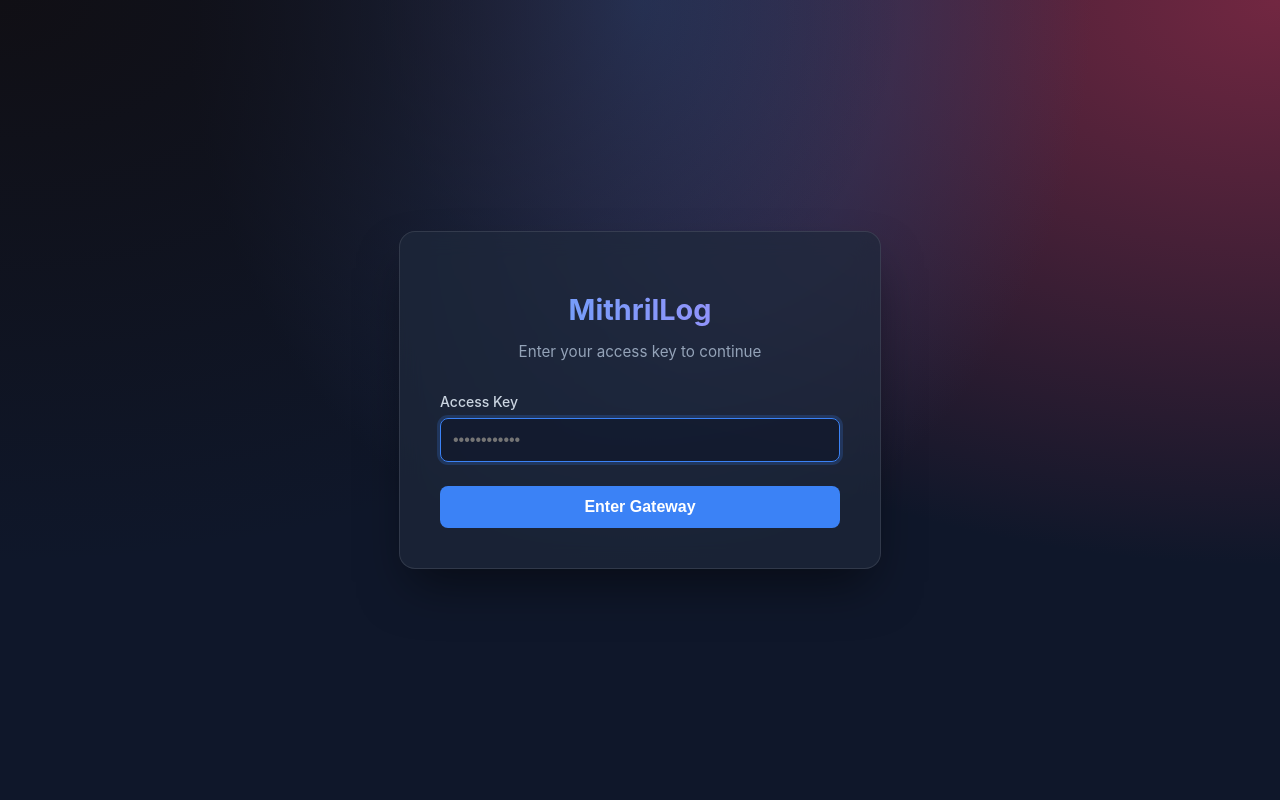
After one commit to ItsXcr9/MithrilLog, a FastAPI app: template gateway/app/templates/login.html in a window 1280 px wide. The commit adds this page. Run offline with FastAPI, Linux system fonts and the light colour scheme; the template is opened without the code that fills it, so the values that code supplies are empty.

Commit message:
feat: Add centralized gateway with auth and routing, update dashboard paths

```diff
--- a/app/templates/dashboard.html
+++ b/app/templates/dashboard.html
@@ -4,8 +4,8 @@
     <meta charset="utf-8" />
     <meta name="viewport" content="width=device-width, initial-scale=1" />
     <title>{{ title }}</title>
-    <link rel="stylesheet" href="/static/styles.css" />
-    <link rel="stylesheet" href="/static/tail-search.css" />
+    <link rel="stylesheet" href="static/styles.css" />
+    <link rel="stylesheet" href="static/tail-search.css" />
     <script src="https://cdn.jsdelivr.net/npm/d3@7.8.5/dist/d3.min.js" onerror="console.error('Failed to load D3 from jsdelivr, trying unpkg...'); this.onerror=null; this.src='https://unpkg.com/d3@7.8.5/dist/d3.min.js';"></script>
   </head>
   <body>
@@ -215,6 +215,6 @@
       </article>
     </template>
 
-    <script src="/static/dashboard.js" defer></script>
+    <script src="static/dashboard.js" defer></script>
   </body>
 </html>
--- a/docker-compose.yml
+++ b/docker-compose.yml
@@ -13,8 +13,8 @@ services:
       - /etc/localtime:/etc/localtime:ro
       - /etc/timezone:/etc/timezone:ro
     ports:
-      - "5514:5514/udp"
-      - "5614:5614"
+      - "5516:5514/udp"
+      - "5616:5614"
     env_file:
       - .env
     environment:
@@ -27,7 +27,7 @@ services:
     command: ["uvicorn", "app.main:app", "--host", "0.0.0.0", "--port", "9000"]
     working_dir: /app
     ports:
-      - "9000:9000"
+      - "127.0.0.1:9800:9000"
     volumes:
       - ./data:/app/data
       - ./configs:/app/configs
--- /dev/null
+++ b/gateway/app/templates/login.html
@@ -0,0 +1,154 @@
+<!DOCTYPE html>
+<html lang="en">
+<head>
+    <meta charset="UTF-8">
+    <meta name="viewport" content="width=device-width, initial-scale=1.0">
+    <title>MithrilLog Gateway</title>
+    <style>
+        :root {
+            --bg-color: #0f172a;
+            --card-bg: rgba(30, 41, 59, 0.7);
+            --text-color: #e2e8f0;
+            --accent-color: #3b82f6;
+            --accent-hover: #2563eb;
+            --error-color: #ef4444;
+        }
+
+        body {
+            margin: 0;
+            padding: 0;
+            font-family: 'Inter', -apple-system, BlinkMacSystemFont, "Segoe UI", Roboto, Helvetica, Arial, sans-serif;
+            background-color: var(--bg-color);
+            color: var(--text-color);
+            display: flex;
+            justify-content: center;
+            align-items: center;
+            height: 100vh;
+            overflow: hidden;
+            background-image:
+                radial-gradient(at 0% 0%, hsla(253,16%,7%,1) 0, transparent 50%),
+                radial-gradient(at 50% 0%, hsla(225,39%,30%,1) 0, transparent 50%),
+                radial-gradient(at 100% 0%, hsla(339,49%,30%,1) 0, transparent 50%);
+        }
+
+        .container {
+            background: var(--card-bg);
+            backdrop-filter: blur(12px);
+            -webkit-backdrop-filter: blur(12px);
+            border: 1px solid rgba(255, 255, 255, 0.1);
+            padding: 2.5rem;
+            border-radius: 1rem;
+            box-shadow: 0 25px 50px -12px rgba(0, 0, 0, 0.5);
+            width: 100%;
+            max-width: 400px;
+            text-align: center;
+            animation: fadeIn 0.8s ease-out;
+        }
+
+        h1 {
+            margin-bottom: 0.5rem;
+            font-weight: 700;
+            font-size: 1.8rem;
+            background: linear-gradient(to right, #60a5fa, #a78bfa);
+            -webkit-background-clip: text;
+            -webkit-text-fill-color: transparent;
+        }
+
+        p {
+            color: #94a3b8;
+            margin-bottom: 2rem;
+            font-size: 0.95rem;
+        }
+
+        .form-group {
+            margin-bottom: 1.5rem;
+            text-align: left;
+        }
+
+        label {
+            display: block;
+            margin-bottom: 0.5rem;
+            font-size: 0.875rem;
+            font-weight: 500;
+            color: #cbd5e1;
+        }
+
+        input {
+            width: 100%;
+            padding: 0.75rem;
+            border-radius: 0.5rem;
+            border: 1px solid rgba(255, 255, 255, 0.1);
+            background: rgba(15, 23, 42, 0.6);
+            color: white;
+            font-size: 1rem;
+            transition: all 0.2s;
+            box-sizing: border-box;
+        }
+
+        input:focus {
+            outline: none;
+            border-color: var(--accent-color);
+            box-shadow: 0 0 0 3px rgba(59, 130, 246, 0.2);
+        }
+
+        button {
+            width: 100%;
+            padding: 0.75rem;
+            border-radius: 0.5rem;
+            border: none;
+            background: var(--accent-color);
+            color: white;
+            font-weight: 600;
+            font-size: 1rem;
+            cursor: pointer;
+            transition: background 0.2s, transform 0.1s;
+        }
+
+        button:hover {
+            background: var(--accent-hover);
+        }
+
+        button:active {
+            transform: scale(0.98);
+        }
+
+        .error-message {
+            color: var(--error-color);
+            font-size: 0.875rem;
+            margin-top: 1rem;
+            display: none;
+        }
+
+        @keyframes fadeIn {
+            from { opacity: 0; transform: translateY(20px); }
+            to { opacity: 1; transform: translateY(0); }
+        }
+    </style>
+</head>
+<body>
+    <div class="container">
+        <h1>MithrilLog</h1>
+        <p>Enter your access key to continue</p>
+
+        <form id="loginForm" action="/login" method="POST">
+            <div class="form-group">
+                <label for="password">Access Key</label>
+                <input type="password" id="password" name="password" placeholder="••••••••••••" required autofocus>
+            </div>
+            <button type="submit">Enter Gateway</button>
+            <div id="error" class="error-message">Invalid access key</div>
+        </form>
+    </div>
+
+    <script>
+        const form = document.getElementById('loginForm');
+        const errorDiv = document.getElementById('error');
+
+        // Check for error query param
+        const urlParams = new URLSearchParams(window.location.search);
+        if (urlParams.has('error')) {
+            errorDiv.style.display = 'block';
+        }
+    </script>
+</body>
+</html>
```
Also changed, not shown: app/static/dashboard.js (+5 -5 lines), gateway/app/main.py (added, +136 -0 lines), gateway/config.yaml (added, +19 -0 lines), gateway/gateway-compose.yml (added, +42 -0 lines), gateway/requirements.txt (added, +8 -0 lines), gateway/README.md (added), 2 other files.
